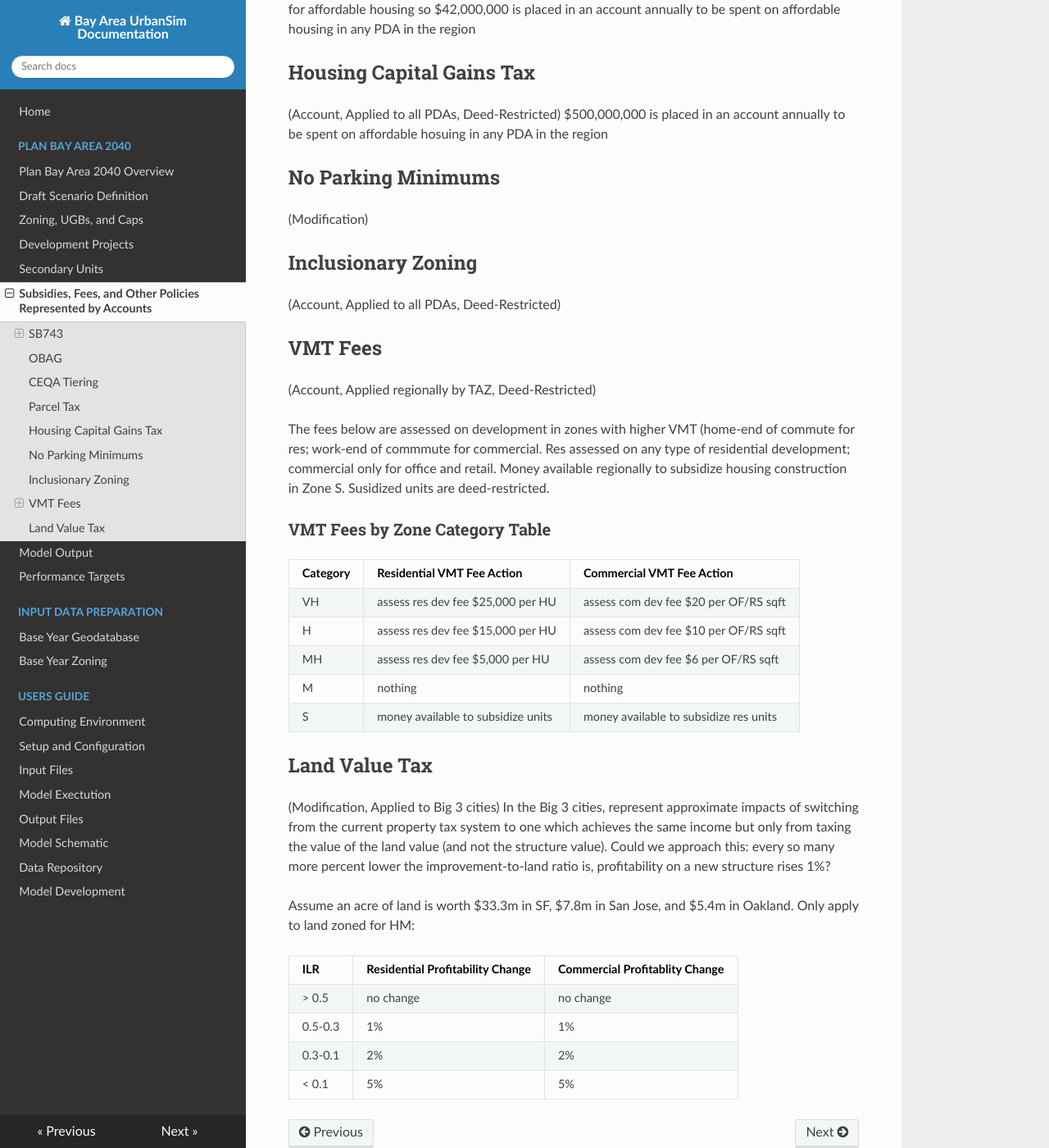
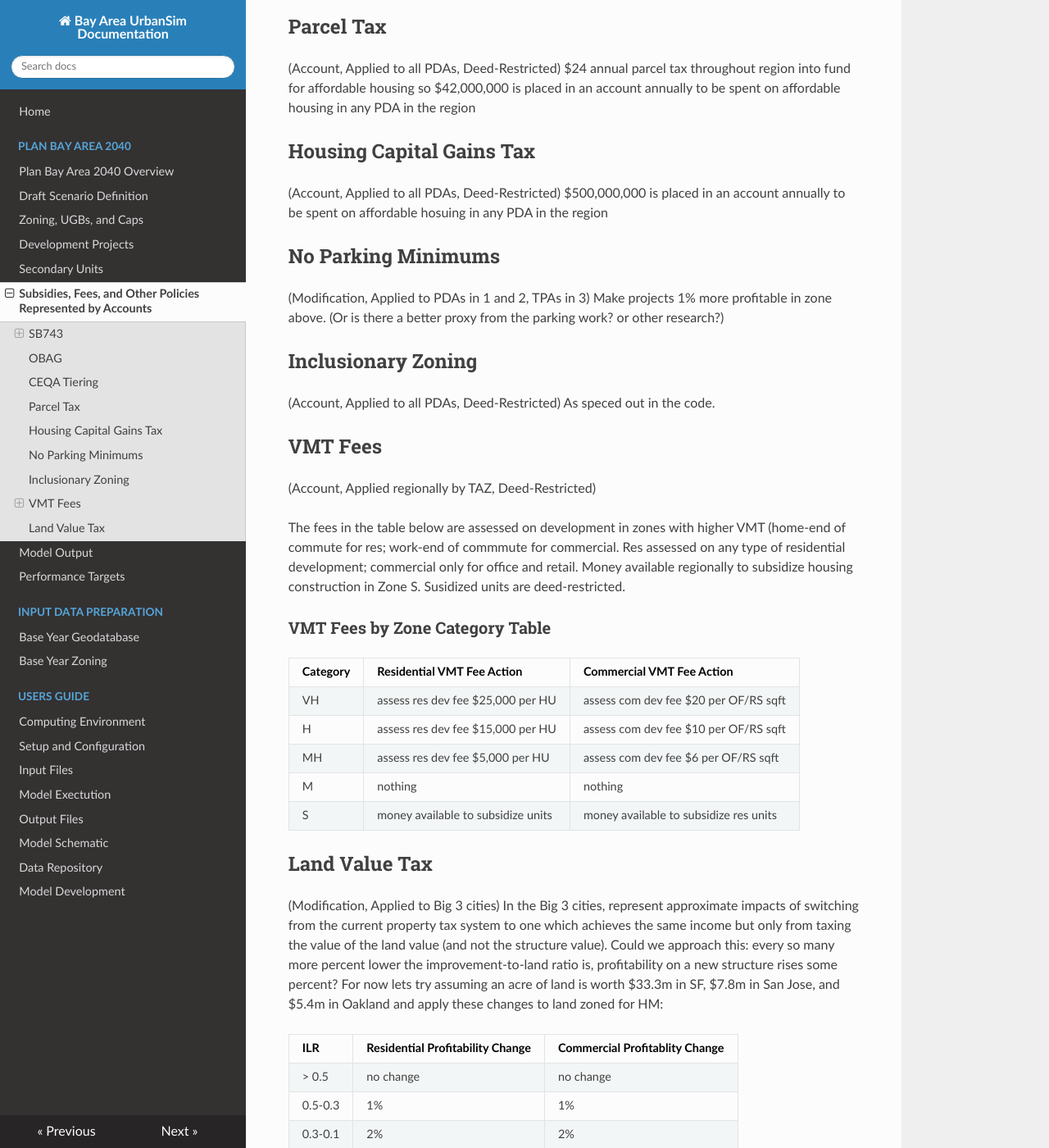
Before and after one commit to BayAreaMetro/baus_docs2, an MkDocs documentation site: the page built from docs/pba40/accounts_pba40.md, in a window 1280 px wide and 1400 px high, scrolled down 874 px. Shown: the whole window at 82% size. Built offline with MkDocs 1.6.1, drawn with Linux system fonts in a browser that asks for light colours; nearby versions of some CDN libraries; old or Windows-style settings are respelled for this version of MkDocs; some of the changed text lies outside the part shown.

Commit message:
Update accounts_pba40.md

```diff
--- a/docs/pba40/accounts_pba40.md
+++ b/docs/pba40/accounts_pba40.md
@@ -1,7 +1,7 @@
 # Subsidies, Fees, and Other Policies Represented by Accounts/Profit Modification
 
 ## SB743
-(Modification, Applied regionwide by TAZ)
+(Modification, Applied regionwide by TAZ) This refelcts the expected shift in CEQA transporation analysis requirements from emphasising LOS to emphasizing VMT. Project profitabilility shifts as in the table below.
 
 ### SB743 Profitability Modification Table
 | vmt_cat (res or non_res) | profitability shift |
@@ -14,7 +14,7 @@
 
 
 ## OBAG
-(Account, Applied to all PDAs)
+(Account, Applied to all PDAs) $160 million per year is spent on projects within the PDAs. Although this funds planning and infrastructure projects, we treat it here as a direct subsidy as if the developer received an equivalent amount of money to build a project.
 
 
 ## CEQA Tiering
@@ -27,22 +27,26 @@
 $24 annual parcel tax throughout region into fund for affordable housing
 so $42,000,000 is placed in an account annually to be spent on affordable housing in any PDA in the region
 
+
 ## Housing Capital Gains Tax
 (Account, Applied to all PDAs, Deed-Restricted)
 $500,000,000 is placed in an account annually to be spent on affordable hosuing in any PDA in the region
 
+
 ## No Parking Minimums
-(Modification)
+(Modification, Applied to PDAs in 1 and 2, TPAs in 3)
+Make projects 1% more profitable in zone above. (Or is there a better proxy from the parking work? or other research?)
 
 
 ## Inclusionary Zoning
 (Account, Applied to all PDAs, Deed-Restricted)
+As speced out in the code.
 
 
 ## VMT Fees
 (Account, Applied regionally by TAZ, Deed-Restricted)
 
-The fees below are assessed on development in zones with higher VMT (home-end of commute for res; work-end of commmute for commercial. Res assessed on any type of residential development; commercial only for office and retail. Money available regionally to subsidize housing construction in Zone S. Susidized units are deed-restricted.
+The fees in the table below are assessed on development in zones with higher VMT (home-end of commute for res; work-end of commmute for commercial. Res assessed on any type of residential development; commercial only for office and retail. Money available regionally to subsidize housing construction in Zone S. Susidized units are deed-restricted.
 
 ### VMT Fees by Zone Category Table
 
@@ -57,9 +61,7 @@
 
 ## Land Value Tax
 (Modification, Applied to Big 3 cities)
-In the Big 3 cities, represent approximate impacts of switching from the current property tax system to one which achieves the same income but only from taxing the value of the land value (and not the structure value). Could we approach this: every so many more percent lower the improvement-to-land ratio is, profitability on a new structure rises 1%?
-
-Assume an acre of land is worth $33.3m in SF, $7.8m in San Jose, and $5.4m in Oakland. Only apply to land zoned for HM:
+In the Big 3 cities, represent approximate impacts of switching from the current property tax system to one which achieves the same income but only from taxing the value of the land value (and not the structure value). Could we approach this: every so many more percent lower the improvement-to-land ratio is, profitability on a new structure rises some percent? For now lets try assuming an acre of land is worth $33.3m in SF, $7.8m in San Jose, and $5.4m in Oakland and apply these changes to land zoned for HM:
 
 | ILR     | Residential Profitability Change    |Commercial Profitablity Change        |
 |---------|-------------------------------------|--------------------------------------|
```
